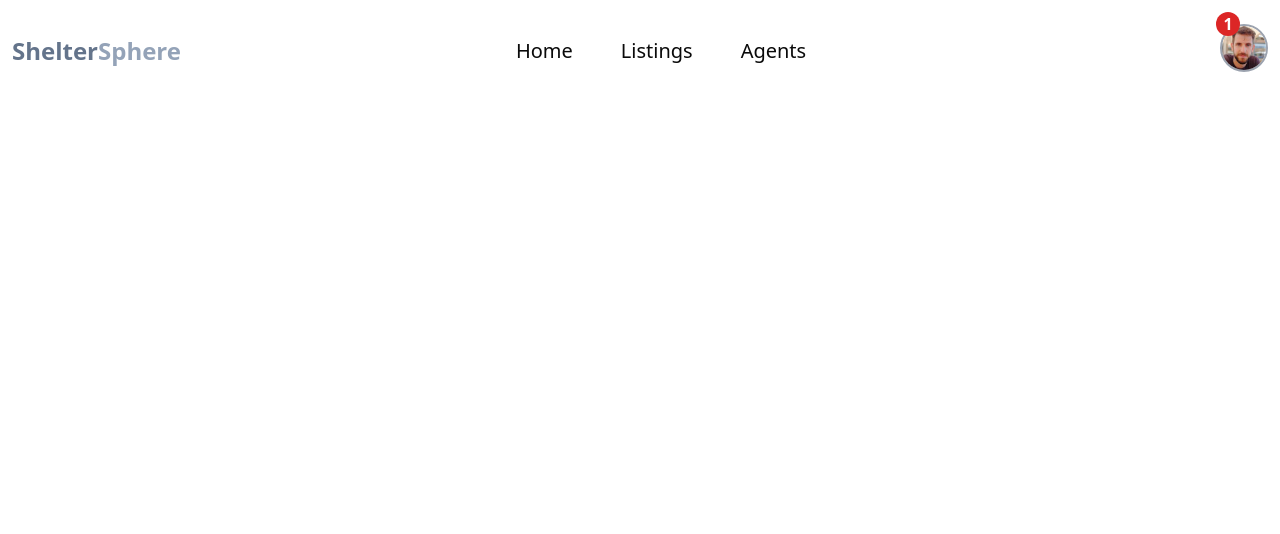
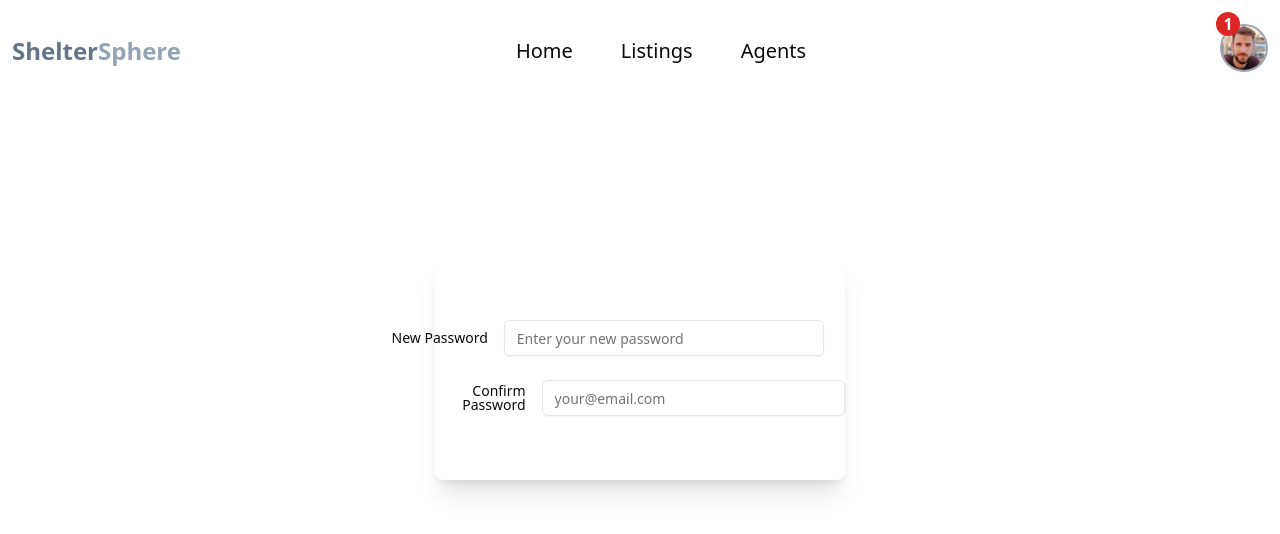
Before and after one commit to mishra-gaurav-04/ShelterSphere, a React (Vite) app in the folder client/: page /auth/reset-password/1 in a window 1280 px wide. Shown: the top 534 px of the page. Built offline with nearby package versions, Linux system fonts and the light colour scheme.

Commit message:
added reset password page

```diff
--- a/client/src/App.tsx
+++ b/client/src/App.tsx
@@ -1,7 +1,7 @@
 import React from 'react'
 import {BrowserRouter,Routes,Route} from 'react-router-dom';
 import {NavBar} from '@/components/shared/NavBar';
-import {Home,Listings,Agents,Profile,Listing,Auth} from '@/pages';
+import {Home,Listings,Agents,Profile,Listing,Auth,ResetPassword} from '@/pages';
 
 const App = () => {
   return (
@@ -15,6 +15,7 @@ const App = () => {
         <Route path='/agents' element={<Agents/>}/>
         <Route path='/profile' element={<Profile/>}/>
         <Route path='/auth/:authType' element={<Auth/>}/>
+        <Route path='/auth/reset-password/:resetToken' element={<ResetPassword/>}/>
       </Routes>
     </BrowserRouter>
   )
--- /dev/null
+++ b/client/src/pages/ResetPassword.tsx
@@ -0,0 +1,37 @@
+import React from 'react';
+import { Input } from '@/components/ui/input';
+import { Label } from '@/components/ui/label';
+
+export const ResetPassword = () => {
+    return (
+        <div className='container mx-auto mt-32 '>
+            <div className='flex items-center flex-col gap-6 w-[32vw] h-[28vh] shadow-xl rounded-lg  mx-auto mt-64 justify-center'>
+                <div className="grid grid-cols-4 items-center gap-4 -ml-16">
+                    <Label htmlFor="password" className="text-right">
+                        New Password
+                    </Label>
+                    <Input
+                        id="password"
+                        placeholder='Enter your new password'
+                        className="col-span-3"
+                        name='password'
+                        type='password'
+
+                    />
+                </div>
+                <div className="grid grid-cols-4 items-center gap-4">
+                    <Label htmlFor="confirmPassword" className="text-right">
+                        Confirm Password
+                    </Label>
+                    <Input
+                        id="confirmPassword"
+                        placeholder='your@email.com'
+                        className="col-span-3"
+                        name='confirmPassword'
+                        type='password'
+                    />
+                </div>
+            </div>
+        </div>
+    )
+}
--- a/client/src/pages/index.ts
+++ b/client/src/pages/index.ts
@@ -4,9 +4,9 @@ import { Agents } from "./Agents";
 import {Profile} from "./Profile";
 import { Listing } from "./Listing";
 import { Auth } from "./Auth";
-import {ForgotPassword} from '../components/shared/ForgotPassword';
+import {ResetPassword}from "./ResetPassword";
 
 
 export {
-    Home,Listings,Agents,Profile,Listing,Auth,ForgotPassword
+    Home,Listings,Agents,Profile,Listing,Auth,ResetPassword
 }
```
